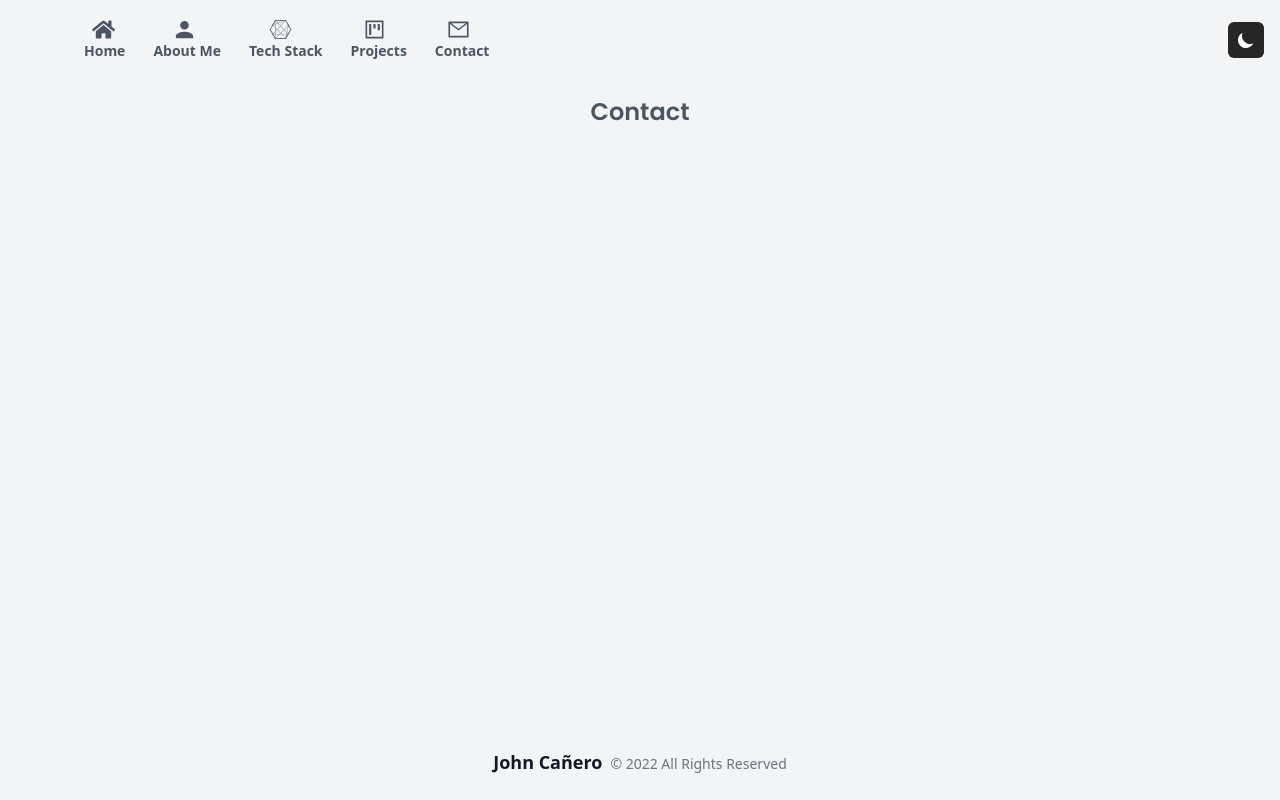
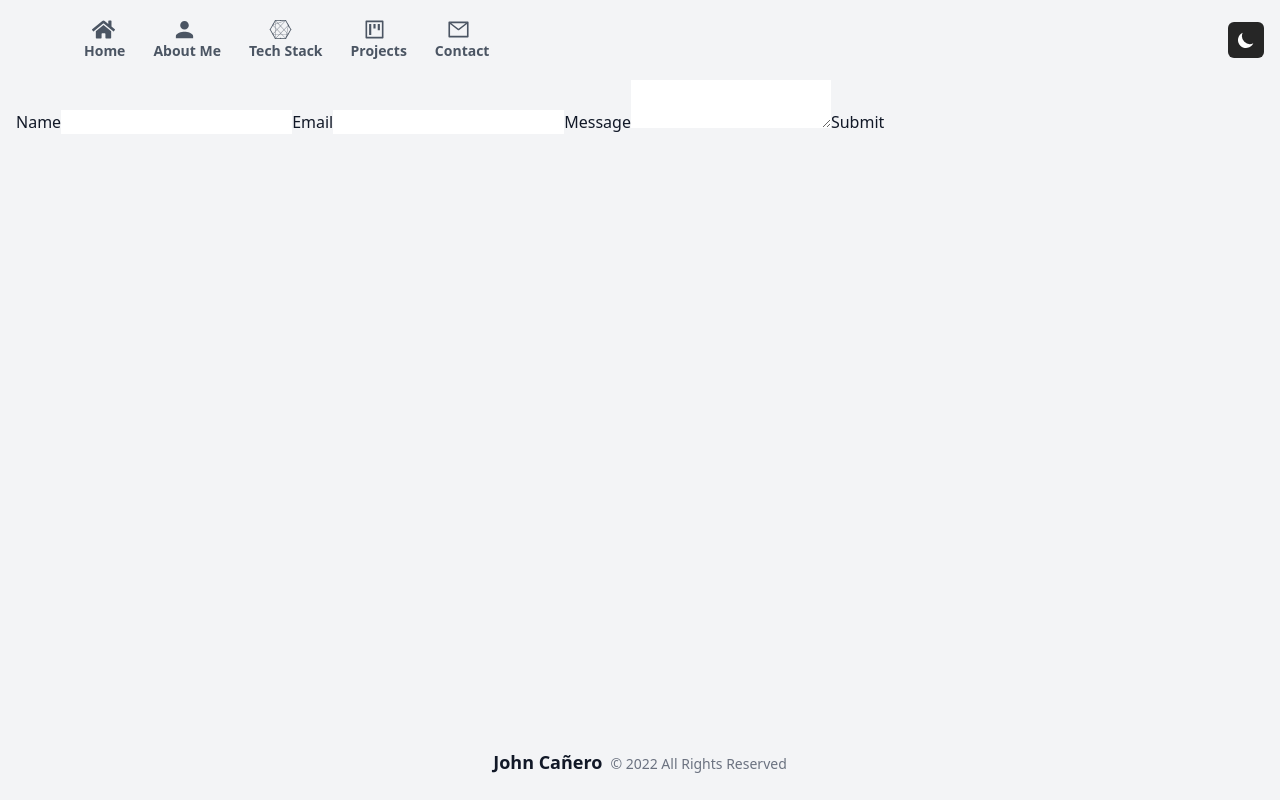
Before and after one commit to johncanero/johncanero-website, a Next.js app: page /contact in a window 1280 px wide. Built offline with nearby package versions, Linux system fonts and the light colour scheme.

Commit message:
Add Contact Form Construction

```diff
--- a/package.json
+++ b/package.json
@@ -9,6 +9,7 @@
     "lint": "next lint"
   },
   "dependencies": {
+    "@emailjs/browser": "^3.9.1",
     "@headlessui/react": "^1.7.4",
     "@heroicons/react": "^2.0.13",
     "@react-icons/all-files": "^4.1.0",
--- /dev/null
+++ b/pages/contact/index.js
@@ -0,0 +1,52 @@
+import React, { useRef } from "react";
+import emailjs from "@emailjs/browser";
+
+// npm i @emailjs/browser
+
+const Contact = () => {
+  const form = useRef();
+
+  const sendEmail = (e) => {
+    e.preventDefault();
+
+    emailjs
+      .sendForm(
+        "replace with service id",
+        "replace with template id",
+        form.current,
+        "replace with user id"
+      )
+      .then(
+        (result) => {
+          console.log(result.text);
+          console.log("message sent");
+        },
+        (error) => {
+          console.log(error.text);
+        }
+      );
+  };
+
+  return (
+    <div>
+      <form
+        action="/send-data-here"
+        method="post"
+        ref={form}
+        onSubmit={sendEmail}
+      >
+        <label>Name</label>
+        <input type="text" name="user_name" />
+        <label>Email</label>
+        <input type="email" name="user_email" />
+        <label>Message</label>
+        <textarea name="message" />
+        <button type="submit" value="Send">
+          Submit
+        </button>
+      </form>
+    </div>
+  );
+};
+
+export default Contact;
--- a/pages/contact/index.tsx
+++ /dev/null
@@ -1,14 +0,0 @@
-import React from "react";
-
-const contact = () => {
-  return (
-    <div>
-      {" "}
-      <div className="text-center text-gray-600 font-Poppins font-semibold mt-4 text-2xl">
-        Contact
-      </div>
-    </div>
-  );
-};
-
-export default contact;
--- a/styles/globals.css
+++ b/styles/globals.css
@@ -39,3 +39,6 @@
 .highlight {
   position: relative;
 }
+
+
+/* Form */
--- a/tsconfig.json
+++ b/tsconfig.json
@@ -23,7 +23,7 @@
     "next-env.d.ts",
     "**/*.ts",
     "**/*.tsx"
-, "components/Button.js", "components/Layout.js", "pages/_app.js", "sections/Dropdown.tsx", "components/MenuDropdown.tsx", "components/CardItem.js"  ],
+, "components/Button.js", "components/Layout.js", "pages/_app.js", "sections/Dropdown.tsx", "components/MenuDropdown.tsx", "components/CardItem.js", "pages/contact/index.js"  ],
   "exclude": [
     "node_modules"
   ]
```
Also changed, not shown: 1 other file (tests, documents, lock files or other folders).
